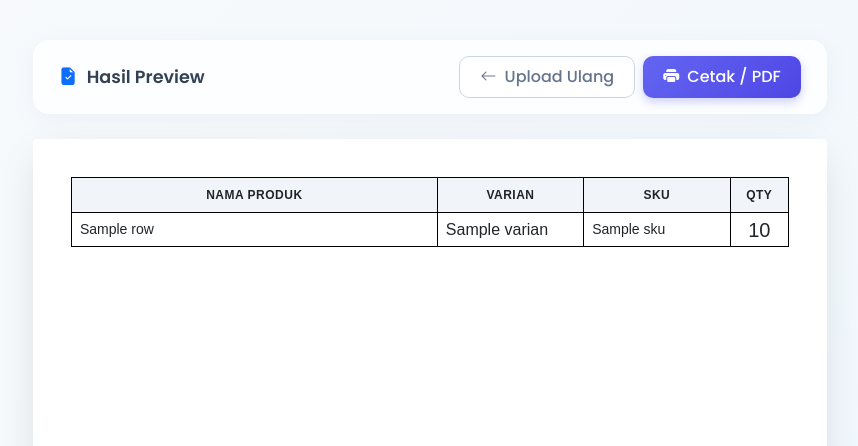
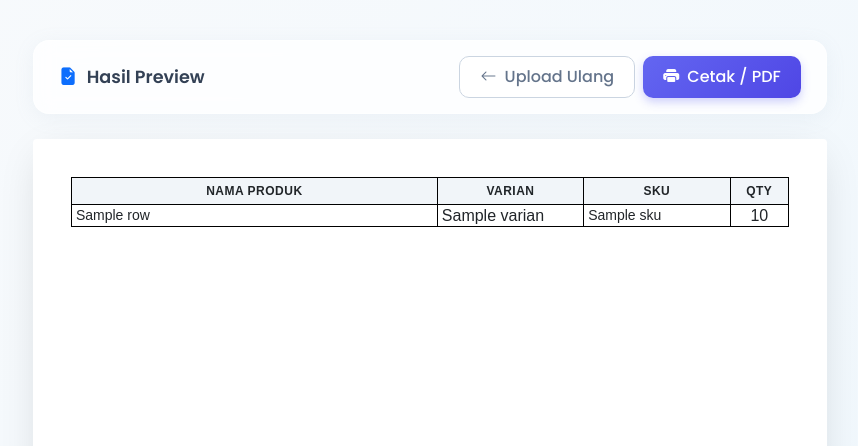
Before and after one commit to ainxpro6/hanyaiseng-part2, a Flask app: template templates/preview.html in a window 1280 px wide. Shown: the top 446 px of the page, without its empty margins (210-1068 px from the left). Run offline with Flask 3, Linux system fonts and the light colour scheme; the template is opened without the code that fills it: most values are stand-ins (such as "Sample title", 1, 10 or a date in 2020).

Commit message:
Update preview.html

```diff
--- a/templates/preview.html
+++ b/templates/preview.html
@@ -103,7 +103,7 @@
             color: #0f172a;
             text-align: center;
             vertical-align: middle;
-            padding: 5px;
+            padding: 4px !important;
             overflow: hidden;
             font-weight: 700;
             letter-spacing: 0.5px;
@@ -112,7 +112,7 @@
         }
 
         td {
-            padding: 2px 4px;
+            padding: 2px 4px !important;
             vertical-align: middle;
             line-height: 1.1;
             word-wrap: break-word;
@@ -127,7 +127,7 @@
             font-size: 16px !important;
         }
         table tbody tr td:last-child {
-            font-size: 20px !important;
+            font-size: 16px !important;
             line-height: 1;
             padding: 0;
             background-color: #fff;
```
